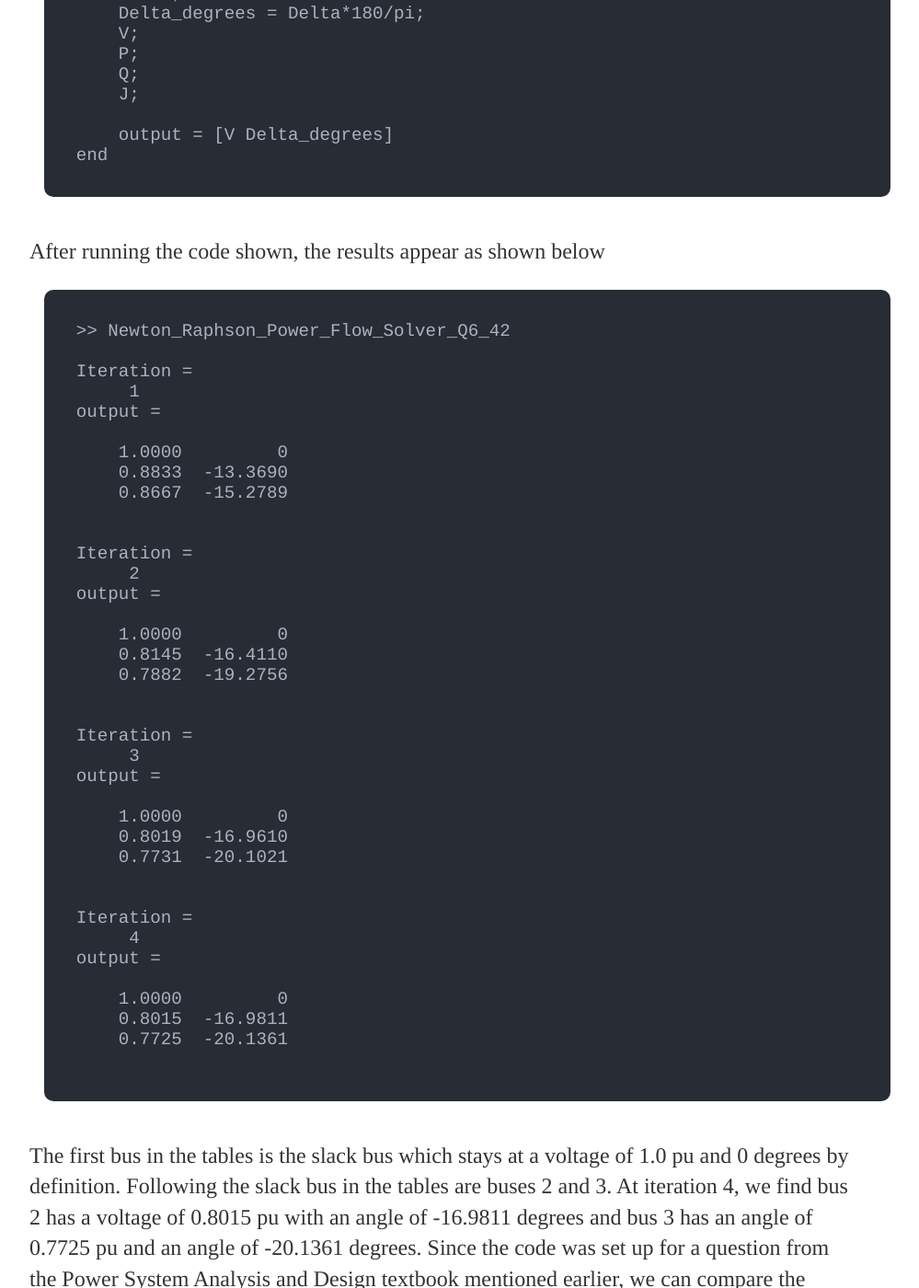
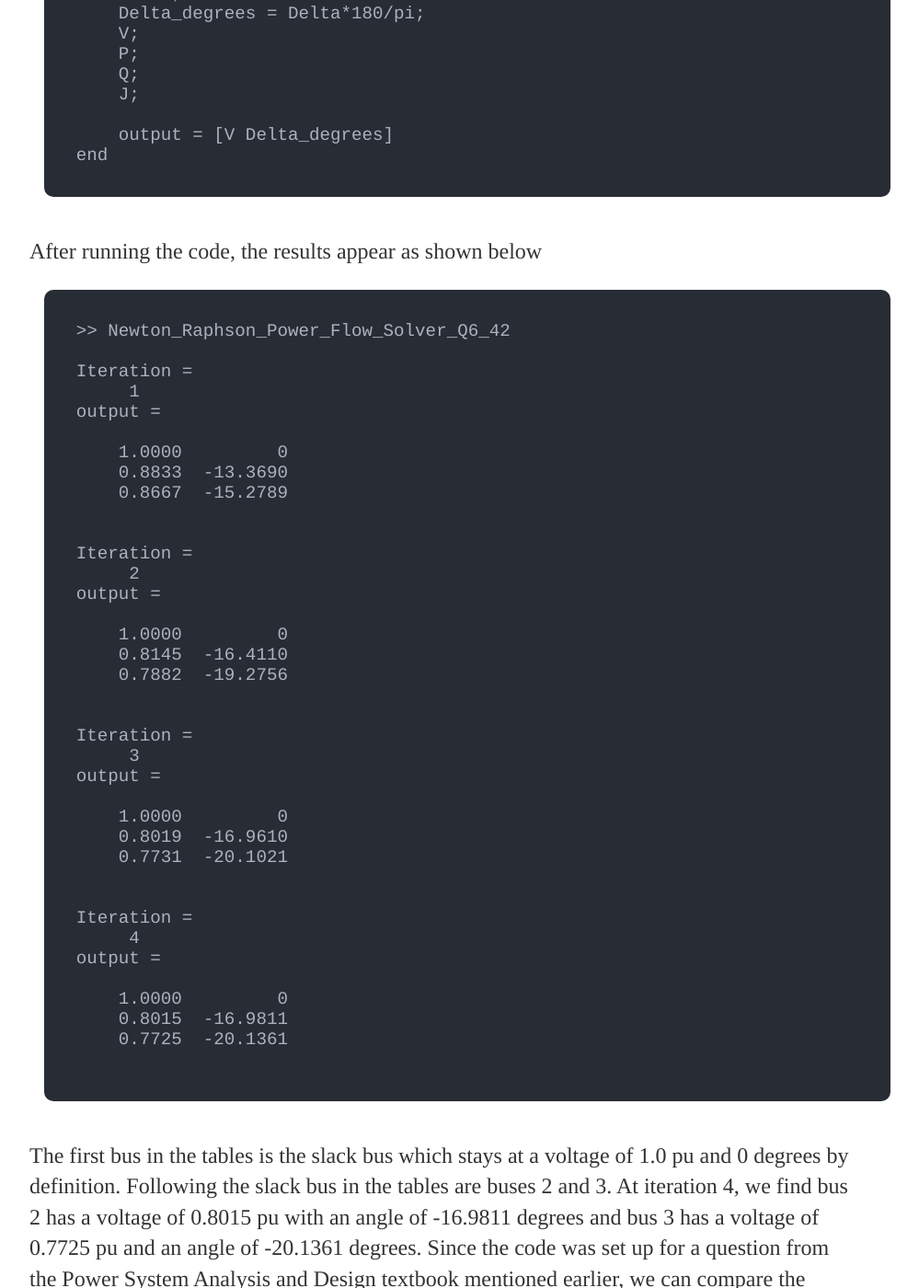
Before and after one commit to MalcolmHodgins/MalcolmHodgins.github.io, a Jekyll site: the page built from _posts/2022-06-22-Power Flow Solution by Newton Raphson.md, in a window 1280 px wide and 1400 px high, scrolled down 10061 px. Shown: the whole window at 92% size, without its empty margins (160-1159 px from the left). Built offline with Jekyll 4.4.1, drawn with Linux system fonts in a browser that asks for light colours; some of the changed text lies outside the part shown.

Commit message:
power flow post edit

```diff
--- a/_posts/2022-06-22-Power Flow Solution by Newton Raphson.md
+++ b/_posts/2022-06-22-Power Flow Solution by Newton Raphson.md
@@ -334,7 +334,7 @@ date: 2022-06-22
       </pre>
     </p>
     <p>
-      After running the code shown, the results appear as shown below
+      After running the code, the results appear as shown below
     </p>
     <p>
       <pre>
@@ -380,7 +380,7 @@ date: 2022-06-22
       </pre>
     </p>
     <p>
-      The first bus in the tables is the slack bus which stays at a voltage of 1.0 pu and 0 degrees by definition. Following the slack bus in the tables are buses 2 and 3. At iteration 4, we find bus 2 has a voltage of 0.8015 pu with an angle of -16.9811 degrees and bus 3 has an angle of 0.7725 pu and an angle of -20.1361 degrees. Since the code was set up for a question from the Power System Analysis and Design textbook mentioned earlier, we can compare the results to the answer book in the textbook to verify the correct result was achieved.
+      The first bus in the tables is the slack bus which stays at a voltage of 1.0 pu and 0 degrees by definition. Following the slack bus in the tables are buses 2 and 3. At iteration 4, we find bus 2 has a voltage of 0.8015 pu with an angle of -16.9811 degrees and bus 3 has a voltage of 0.7725 pu and an angle of -20.1361 degrees. Since the code was set up for a question from the Power System Analysis and Design textbook mentioned earlier, we can compare the results to the answer book in the textbook to verify the correct result was achieved.
     </p>
     <figure>
       <img src="/images/power_flow_solution_NR/question_answer.png" class="centered">
```
